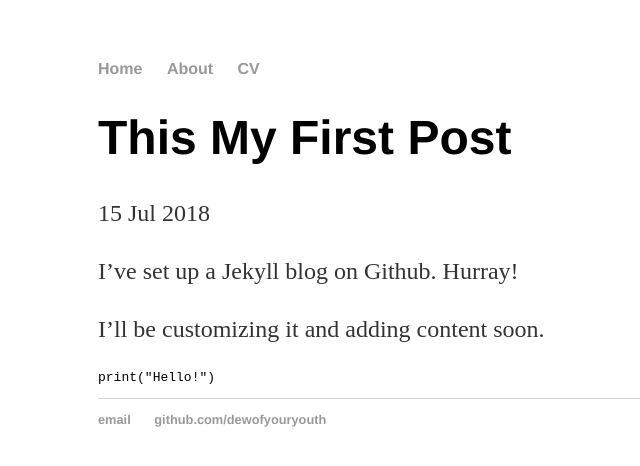
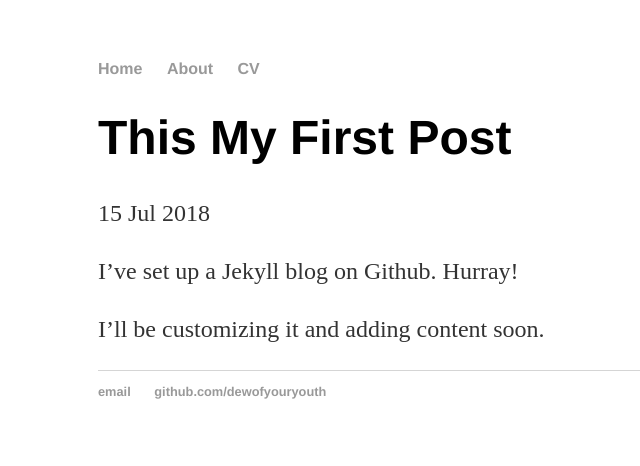
Before and after one commit to DewofyourYouth/DewofyourYouth.github.io, a Jekyll site: the page built from _posts/2018-07-15-first-post.md, in a window 1280 px wide. Shown: the top 466 px of the page, without its empty margins (94-734 px from the left). Built offline with Jekyll 4.4.1, drawn with Linux system fonts in a browser that asks for light colours.

Commit message:
get rid of python

````diff
--- a/_posts/2018-07-15-first-post.md
+++ b/_posts/2018-07-15-first-post.md
@@ -7,7 +7,3 @@ date: 2018-07-15
 I've set up a Jekyll blog on Github. Hurray!
 
 I'll be customizing it and adding content soon.
-
-```python
-print("Hello!")
-```
````
